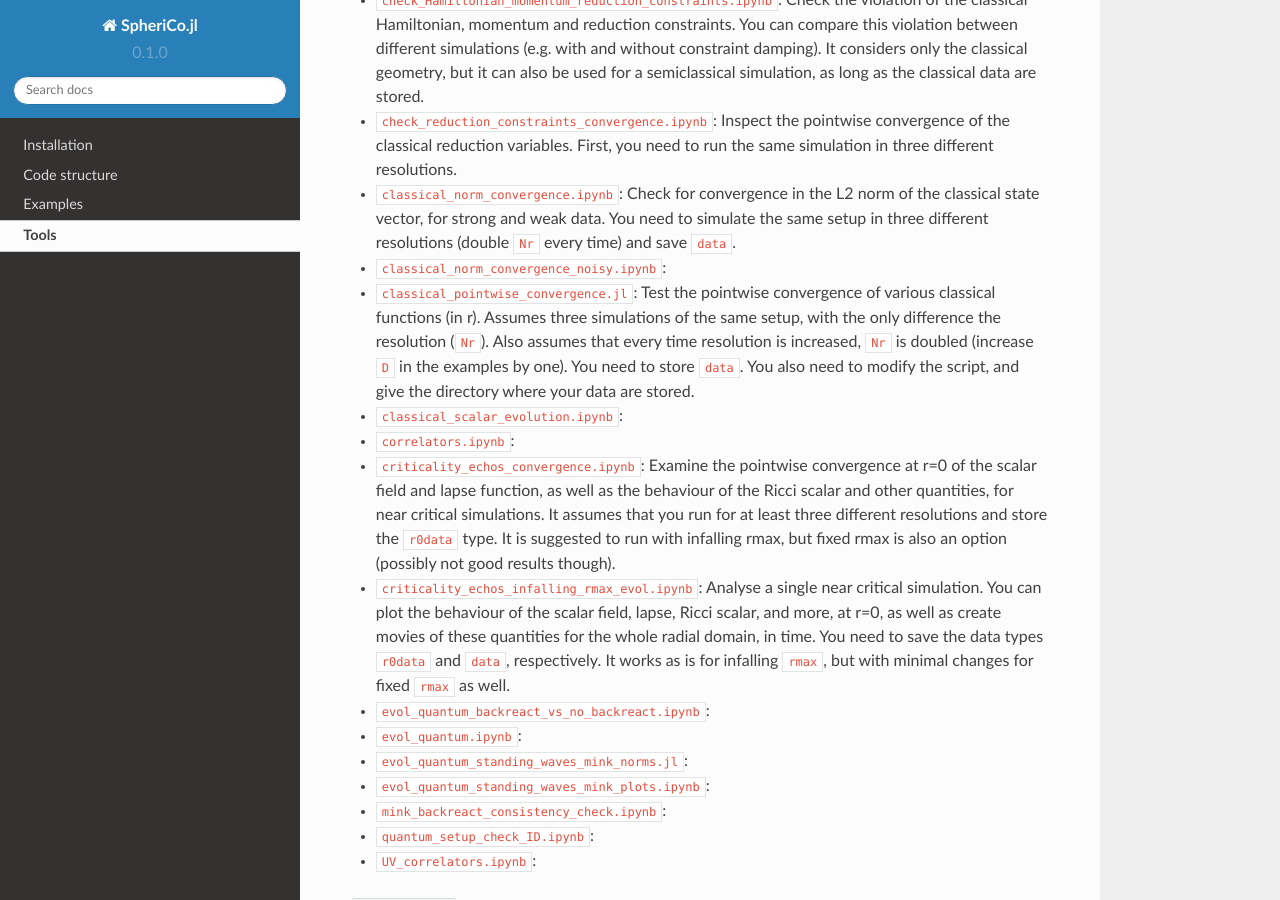
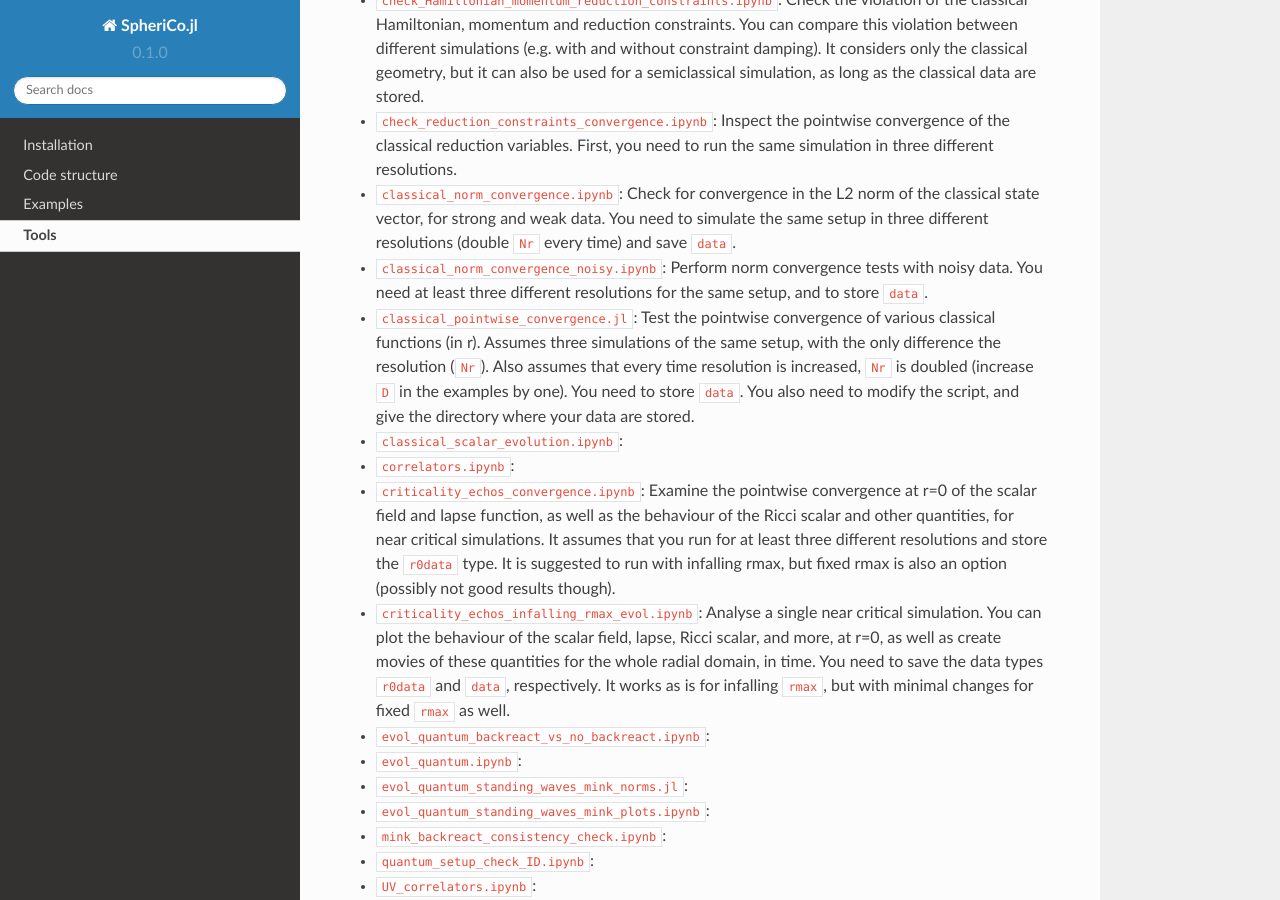
Before and after one commit to ThanasisGiannakopoulos/SpheriCo.jl, a Sphinx documentation site: the page built from docs/source/tools.rst, in a window 1280 px wide and 900 px high, scrolled down 732 px. Built offline with Sphinx 7.4.7 and the Read the Docs theme 2.0.0, drawn with Linux system fonts in a browser that asks for light colours.

Commit message:
docs/tools: noisy norm convergence tests
Signed-off-by: thanasis@Dobby <giannakopoulos.th@gmail.com>

```diff
--- a/docs/source/tools.rst
+++ b/docs/source/tools.rst
@@ -54,7 +54,9 @@ how it interacts with other tools:
   need to simulate the same setup in three different resolutions
   (double ``Nr`` every time) and save ``data``.
 
-- ``classical_norm_convergence_noisy.ipynb``:
+- ``classical_norm_convergence_noisy.ipynb``: Perform norm convergence
+  tests with noisy data. You need at least three different resolutions
+  for the same setup, and to store ``data``.
 
 - ``classical_pointwise_convergence.jl``: Test the pointwise
   convergence of various classical functions (in r). Assumes three
```
Also changed, not shown: 1 other file.
